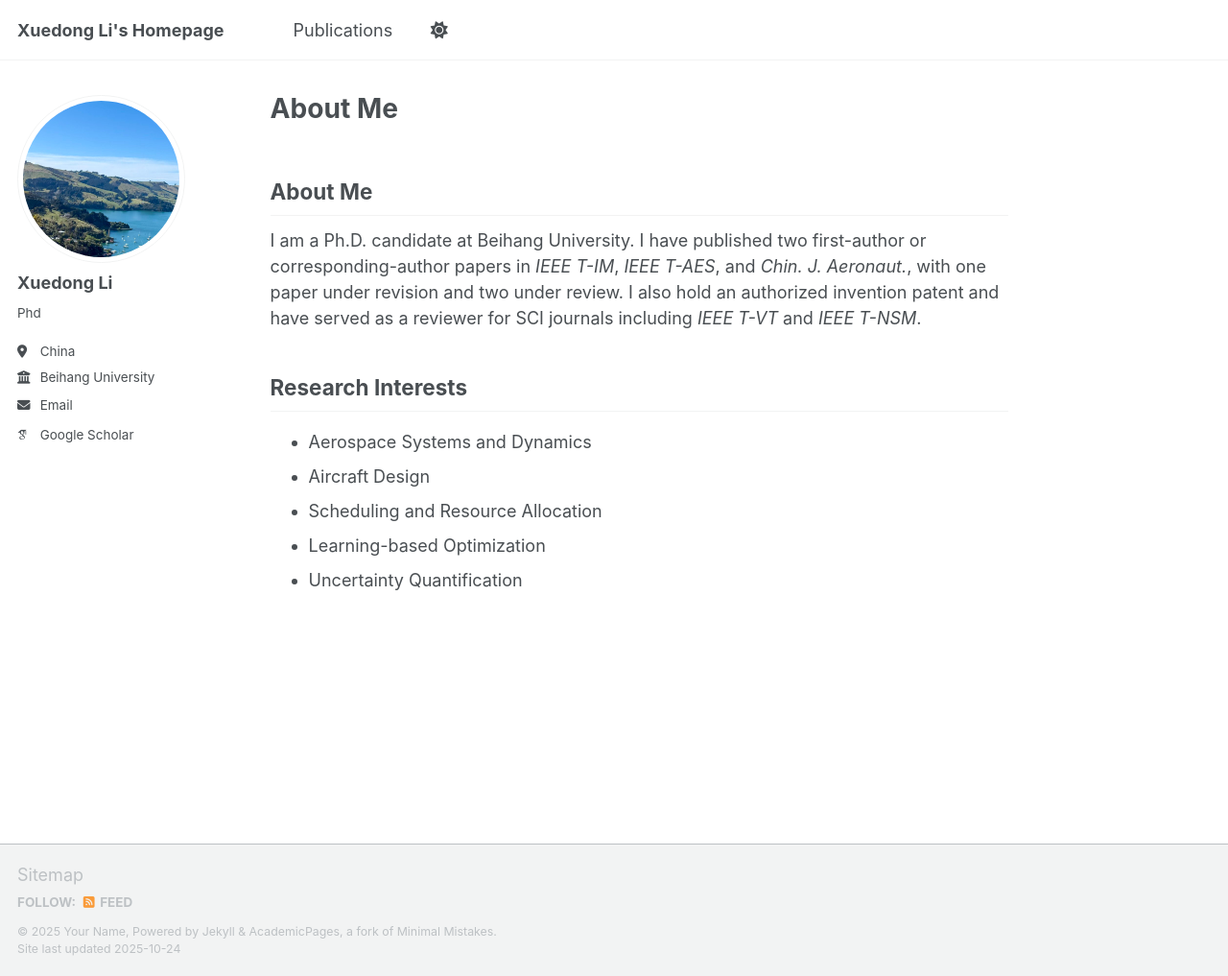
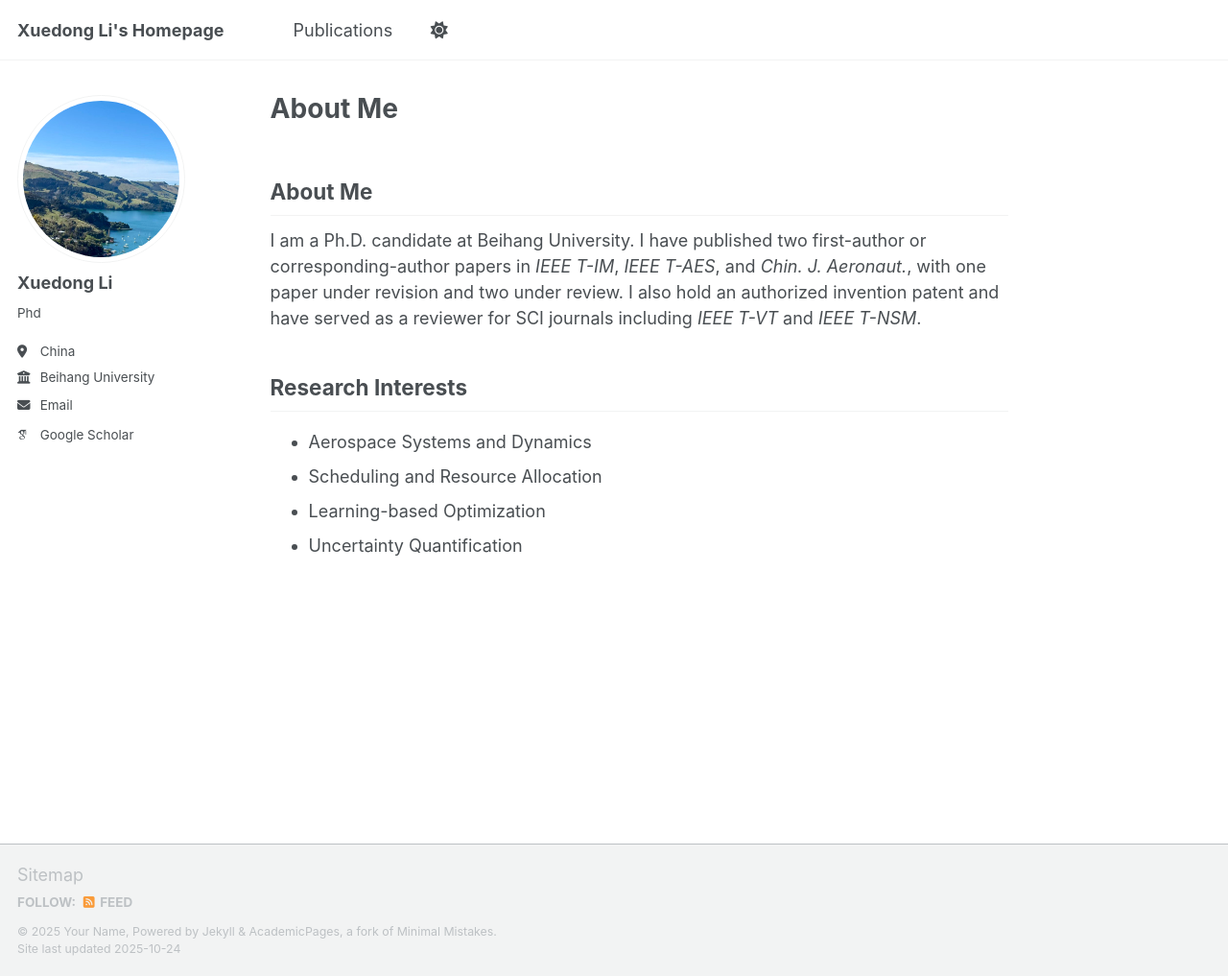
Before and after one commit to Research2050/research2050.github.io, a Jekyll site: the page built from _pages/about.md, in a window 1280 px wide and 1017 px high. Shown: the whole window at 96% size. Built offline with Jekyll 4.4.1, drawn with Linux system fonts in a browser that asks for light colours; some web fonts are replaced; a script that is not in the unit is left out.

Commit message:
Update about.md

```diff
--- a/_pages/about.md
+++ b/_pages/about.md
@@ -14,7 +14,6 @@ I am a Ph.D. candidate at Beihang University. I have published two first-author
 ## Research Interests
 
 - Aerospace Systems and Dynamics
-- Aircraft Design
 - Scheduling and Resource Allocation
 - Learning-based Optimization
 - Uncertainty Quantification
```
